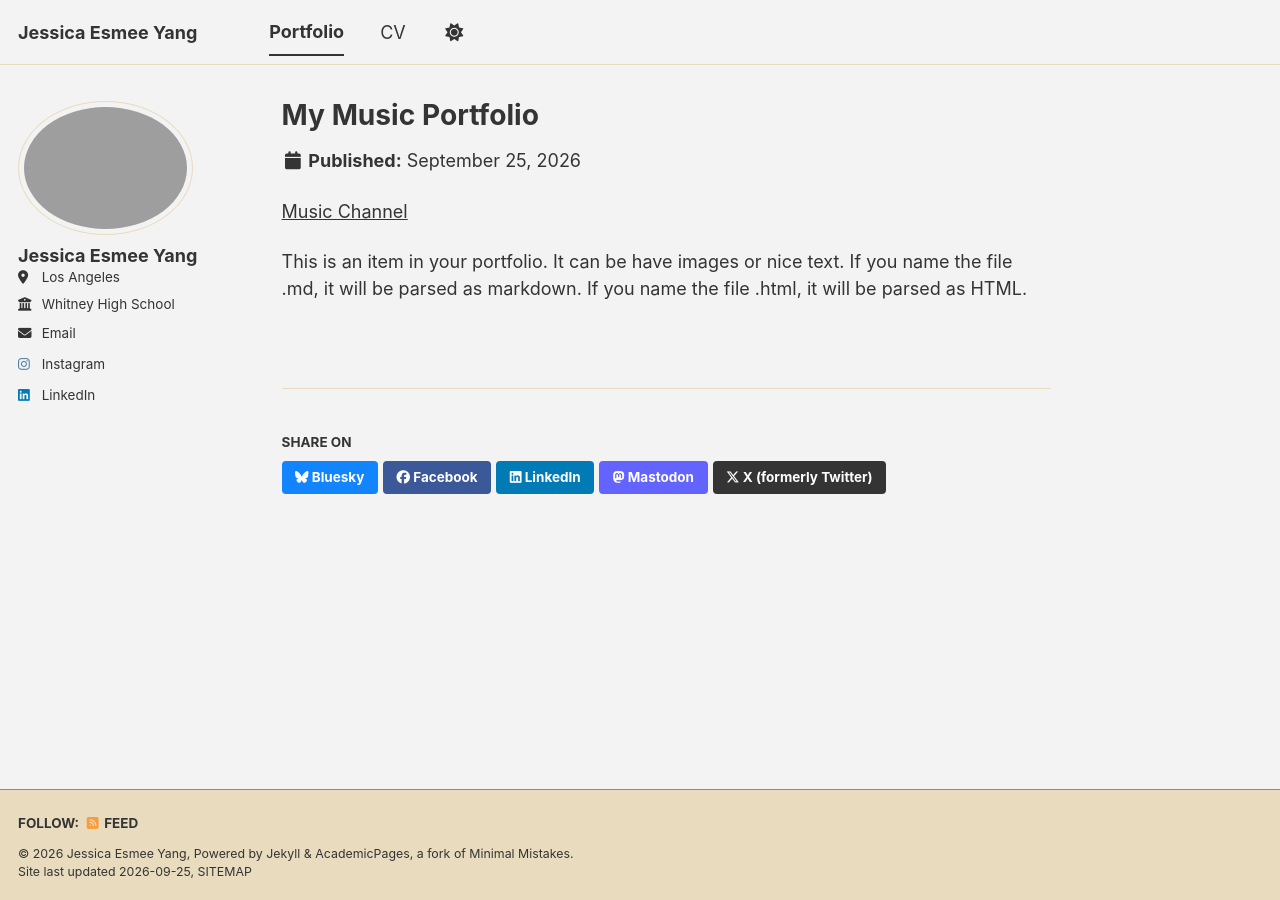
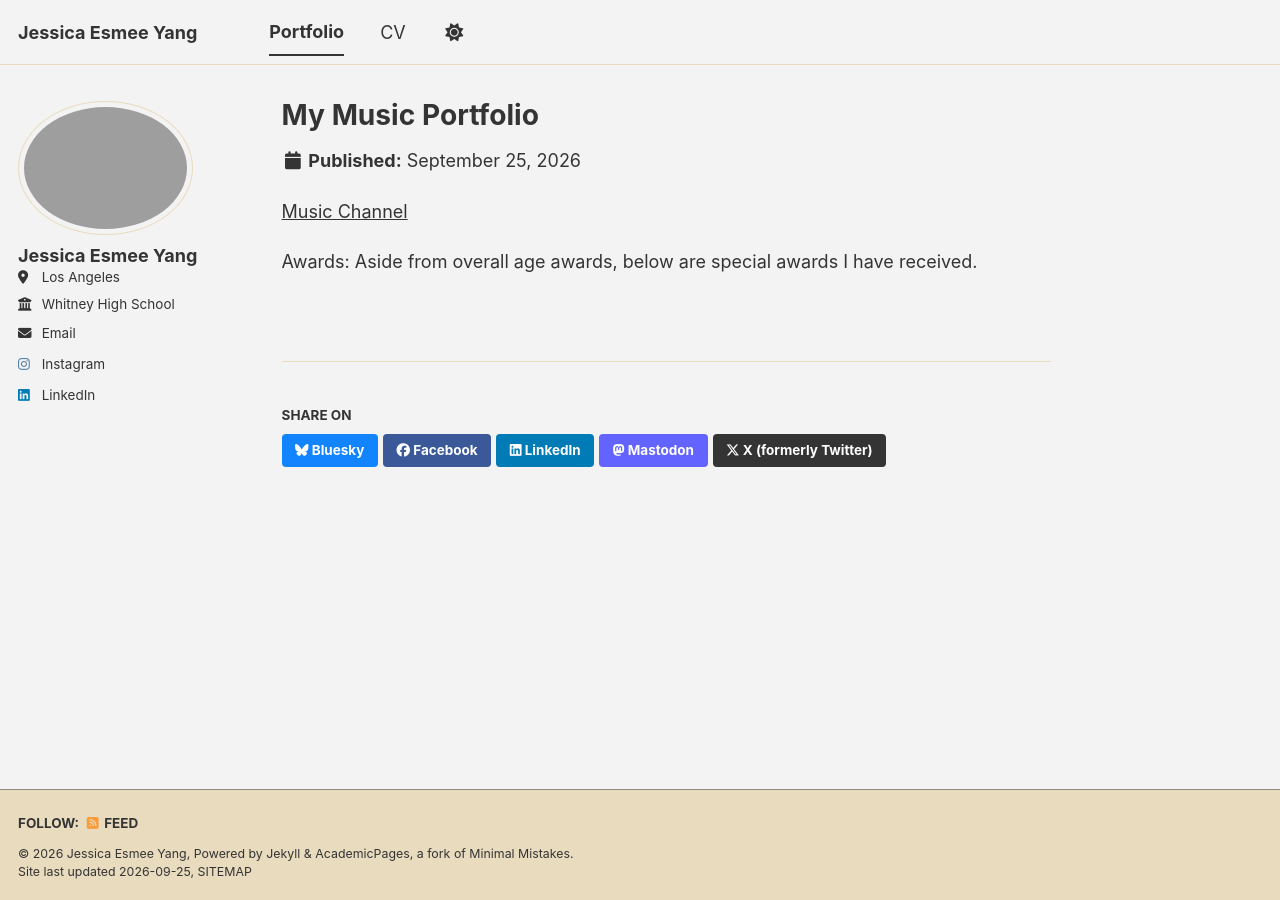
Before and after one commit to jessicaesmeeyang/jessicaesmeeyang.github.io, a Jekyll site: the page built from _portfolio/portfolio-1.md, in a window 1280 px wide. Built offline with Jekyll 4.4.1, drawn with Linux system fonts in a browser that asks for light colours; a style sheet for code colours, icons or effects is not loaded.

Commit message:
Update portfolio-1.md

```diff
--- a/_portfolio/portfolio-1.md
+++ b/_portfolio/portfolio-1.md
@@ -5,4 +5,5 @@ collection: portfolio
 
 [Music Channel](https://www.youtube.com/@jessicaesmeeyang)
 
-This is an item in your portfolio. It can be have images or nice text. If you name the file .md, it will be parsed as markdown. If you name the file .html, it will be parsed as HTML.
+Awards:
+Aside from overall age awards, below are special awards I have received.
```
